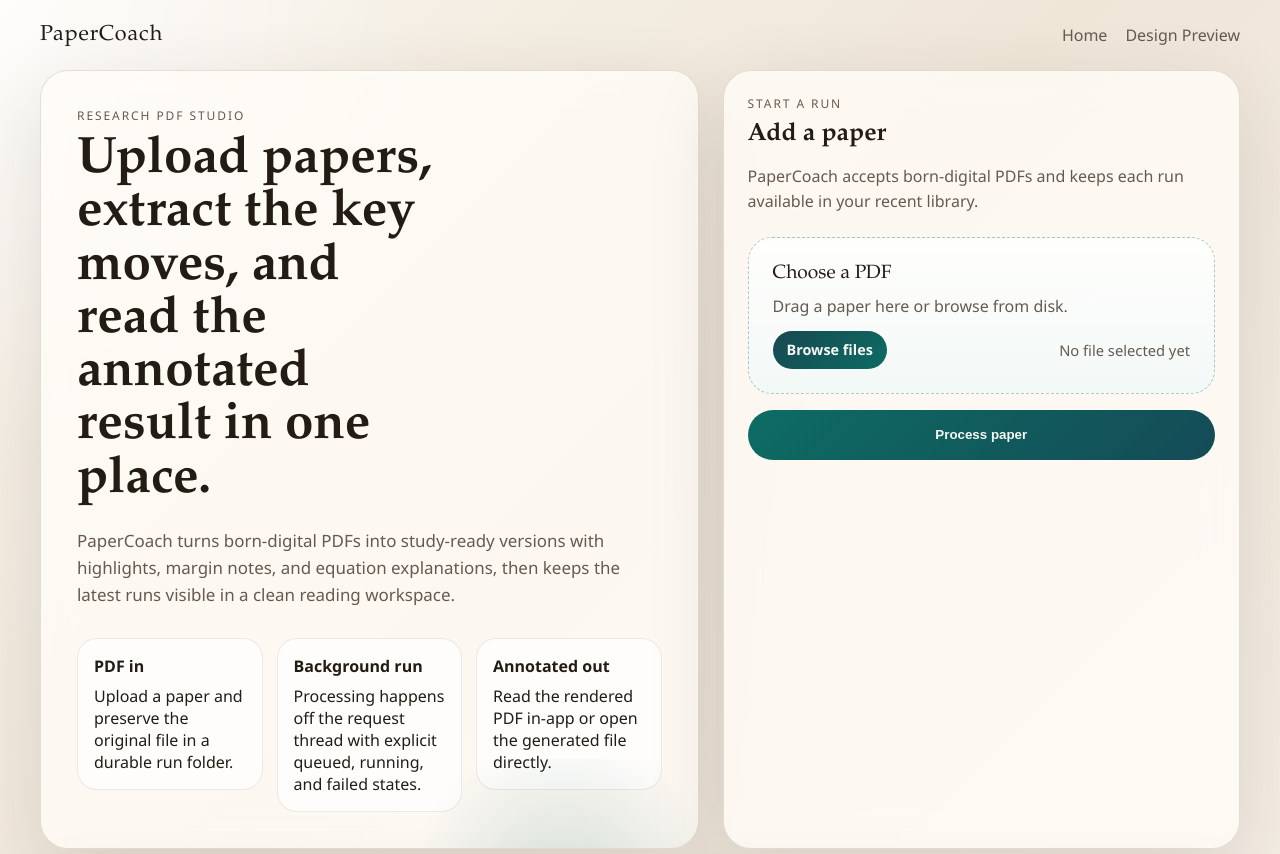
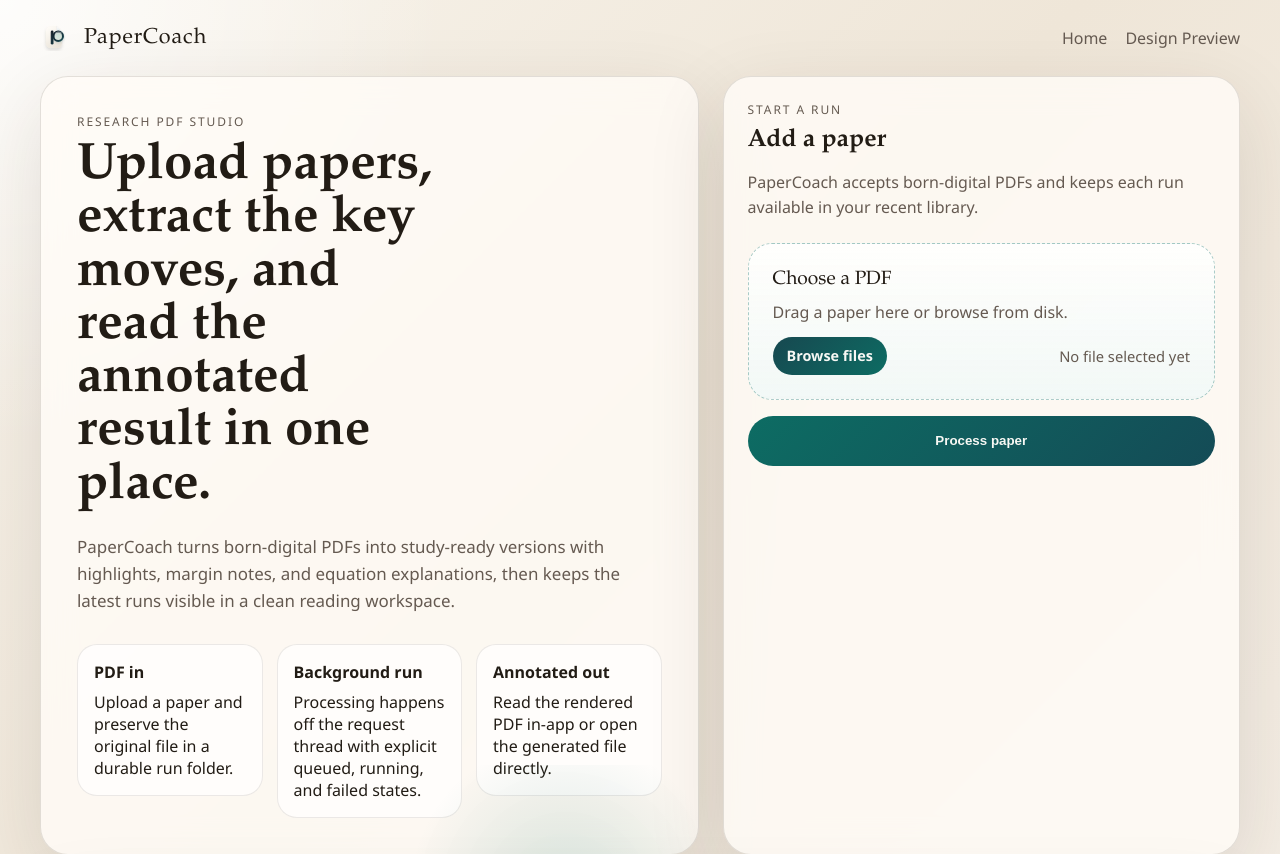
Before and after one commit to Nirtzur0/PDFReasoner, a FastAPI app: page / in a window 1280 px wide. Shown: the top 854 px of the page. Run offline with FastAPI, Linux system fonts and the light colour scheme; some libraries are stand-ins or nearby versions.

Commit message:
Add branded SVG logo and favicon to the web app

```diff
--- a/papercoach/web/static/site.css
+++ b/papercoach/web/static/site.css
@@ -46,10 +46,20 @@
 }
 
 .brand {
+  display: inline-flex;
+  align-items: center;
+  gap: 12px;
   font-family: var(--serif);
   font-size: 1.35rem;
   text-decoration: none;
   letter-spacing: 0.04em;
+}
+
+.brand-mark {
+  display: block;
+  width: 32px;
+  height: 32px;
+  flex: none;
 }
 
 .topnav {
--- a/papercoach/web/templates/base.html
+++ b/papercoach/web/templates/base.html
@@ -12,7 +12,10 @@
   <body>
     <div class="shell">
       <header class="topbar">
-        <a class="brand" href="/">PaperCoach</a>
+        <a class="brand" href="/" aria-label="PaperCoach home">
+          <img class="brand-mark" src="{{ request.url_for('static', path='logo.svg') }}" alt="">
+          <span>PaperCoach</span>
+        </a>
         <nav class="topnav">
           <a href="/">Home</a>
           <a href="/design-preview">Design Preview</a>
--- a/pyproject.toml
+++ b/pyproject.toml
@@ -40,6 +40,7 @@
   "templates/*.html",
   "static/*.css",
   "static/*.js",
+  "static/*.svg",
   "static/pdfjs/LICENSE",
   "static/pdfjs/README.md",
   "static/pdfjs/build/*",
```
Also changed, not shown: tests/integration/test_web_app.py (+23 -0 lines), papercoach/web/static/favicon.svg, papercoach/web/static/logo.svg (added).
